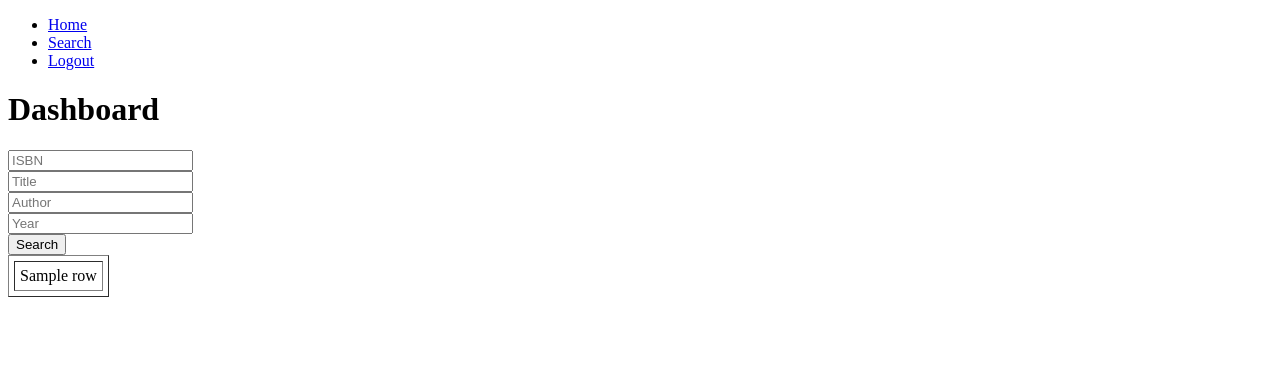
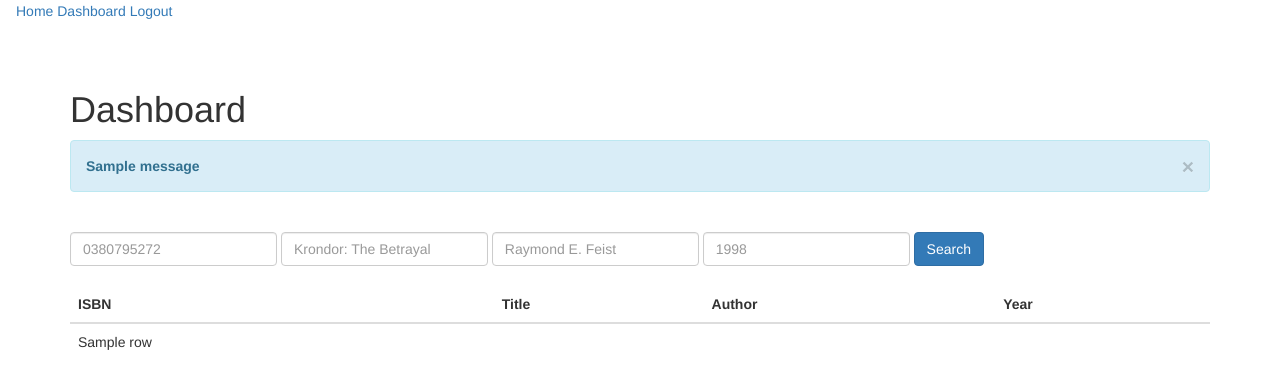
Before and after one commit to thechidiya/bookreco_epita, a Flask app: template templates/dashboard.html in a window 1280 px wide. Shown: the top 389 px of the page. Run offline with Flask 2, Linux system fonts and the light colour scheme; the visitor is signed in with stand-in values (Sample User, id 1); the template is opened without the code that fills it: most values are stand-ins (such as "Sample title", 1, 10 or a date in 2020); one stand-in notice (Sample message) is shown; some libraries are stand-ins or nearby versions.

Commit message:
Changes to format, fix urls and sql queries

```diff
--- a/application.py
+++ b/application.py
@@ -17,6 +17,7 @@ api_key = os.getenv("API_KEY_GOODREADS")
 
 # Configure session to use filesystem
 app.config["SESSION_PERMANENT"] = False
+app.secret_key = b'_5#y2L"F4Q8z\n\xec]/'
 app.config["SESSION_TYPE"] = "filesystem"
 
 # Set up database
@@ -60,26 +61,46 @@ def register_user():
         email = request.form.get("email")
         password1 = request.form.get("password1")
         password2 = request.form.get("password2")
-        x = db.execute("SELECT * FROM users WHERE (username = username)")
-        if int(x) > 0 or password1 != password2:
+        x = db.execute("SELECT * FROM users WHERE (username = " + username + ")")
+        counter = 0
+        for row in x:
+            counter = counter + 1
+        if int(counter) > 0 or password1 != password2:
             flash("Username is taken, please select another or password doesn't match")
             return render_template("register.html")
-    else:
-        db.execute("INSERT INTO users (username, password, email) VALUES (%s, %s, %s)")
-        db.commit()
-        flash("Thanks for registering!")
-        session['logged_in'] = True
-        session['username'] = username
-        return redirect(url_for('dashboard'))
+        else:
+            #db.execute("INSERT INTO users (username, password, email) VALUES (%s, %s, %s)")
+            #db.commit()
+            flash("Thanks for registering!")
+            session['logged_in'] = True
+            session['username'] = username
+            return redirect(url_for('dashboard'))
 
 @app.route("/dashboard",methods=["GET", "POST"] )
 def dashboard():
     try:
-        db.execute("SELECT * from books")
-        data = db.fetchall()
-        return data
-
+        data = db.execute("SELECT * from books")
         return render_template("dashboard.html", data=data)
 
     except Exception as e:
         return (str(e))
+
+@app.route("/search",methods=["GET", "POST"] )
+def search():
+    if request.method == "POST":
+        isbn = request.form.get("isbn")
+        title = request.form.get("title")
+        author = request.form.get("author")
+        year = request.form.get("year")
+        str_sql = "SELECT * FROM books WHERE 1=1"
+        if isbn:
+            str_sql += " AND (isbn='"+isbn+"')"
+        if title:
+            str_sql += " AND (title="+title+")"
+        if author:
+            str_sql += " AND (author="+author+")"
+        if year:
+            str_sql += " AND (year='"+year+"')"
+        data = db.execute(str_sql)
+        print(str_sql)
+        return render_template("dashboard.html", data=data)
--- a/templates/dashboard.html
+++ b/templates/dashboard.html
@@ -5,15 +5,43 @@
 <body>
     <div class = "container">
         <h1>Dashboard</h1>
-        <form action="{{ url_for('search') }} method="post">
-            <input type="text" placeholder="ISBN" name="isbn"><br>
-            <input type="text" placeholder="Title" name="title"><br>
-	    <input type="text" placeholder="Author" name="author"><br>
-	    <input type="text" placeholder="Year" name="year"><br>
-            <button type="submit">Search</button>
+        {% with messages = get_flashed_messages() %}
+        {% if messages %}
+            {% for message in messages %}
+                <div class="alert alert-info fade in">
+                    <a href="#" class="close" data-dismiss="alert" onclick="parentNode.remove()">&times;</a>
+                    <strong>{{ message }}</strong>
+                </div>
+            {% endfor %}
+        {% endif %}
+        {% endwith %}
+        <br>
+        <form class="form-inline" action="{{ url_for('search') }}" method="post">
+            <label class="sr-only" for="isbn">ISBN</label>
+            <input type="text" class="form-control mb-2 mr-sm-2" id="isbn" name="isbn" placeholder="0380795272">
+
+            <label class="sr-only" for="title">Title</label>
+            <input type="text" class="form-control mb-2 mr-sm-2" id="title" name="title" placeholder="Krondor: The Betrayal">
+
+            <label class="sr-only" for="author">Author</label>
+            <input type="text" class="form-control mb-2 mr-sm-2" id="author" name="author" placeholder="Raymond E. Feist">
+
+            <label class="sr-only" for="year">Year</label>
+            <input type="text" class="form-control mb-2 mr-sm-2" id="year" name="year" placeholder="1998">
+
+            <button type="submit" class="btn btn-primary mb-2">Search</button>
         </form>
-    </div>
-    <table border="1" cellpadding="5" cellspacing="5">
+        <br>
+        <table class="table">
+            <thead>
+                <tr>
+                <th scope="col">ISBN</th>
+                <th scope="col">Title</th>
+                <th scope="col">Author</th>
+                <th scope="col">Year</th>
+                </tr>
+            </thead>
+            <tbody>
                 {% for row in data %}
                 <tr>
                 {% for d in row %}
@@ -21,7 +49,9 @@
                 {% endfor %}
                 </tr>
                 {% endfor %}
+            </tbody>
         </table>
+    </div>
 </body>
 
 {% endblock %}
--- a/templates/header.html
+++ b/templates/header.html
@@ -2,19 +2,22 @@
 <html>
     <head>
         <title>Review system</title>
+        <link rel="stylesheet" href="https://maxcdn.bootstrapcdn.com/bootstrap/3.3.7/css/bootstrap.min.css">
     </head>
     <body>
-        <nav class="nav-menu">
-            <ul>
-                <li><a href="{{ url_for('index') }}">Home</a></li>
-		{% if session['user_id'] is defined %}
-		    <li><a href="{{ url_for('search') }}">Search</a></li>
-		    <li><a href="{{ url_for('logout') }}">Logout</a></li>
-		{% else %}
-                    <li><a href="{{ url_for('login') }}">Login</a></li>
-                    <li><a href="{{ url_for('register_user') }}">Register</a></li>
+        <nav class="navbar navbar-expand-lg navbar-light bg-light">
+            <div class="collapse navbar-collapse" id="navbarNavAltMarkup">
+                <div class="navbar-nav">
+                <a class="nav-item nav-link" href="{{ url_for('index') }}">Home</a>
+                {% if session['user_id'] is defined %}
+		            <a class="nav-item nav-link" href="{{ url_for('dashboard') }}">Dashboard</a>
+		            <a class="nav-item nav-link" href="{{ url_for('logout') }}">Logout</a>
+		        {% else %}
+                    <a class="nav-item nav-link" href="{{ url_for('login') }}">Login</a>
+                    <a class="nav-item nav-link" href="{{ url_for('register') }}">Register</a>
                 {% endif %}
-            </ul>
+                </div>
+            </div>
         </nav>
         {% block body %}
         {% endblock %}
```
Also changed, not shown: templates/login.html (+12 -14 lines), templates/register.html (+24 -6 lines), templates/static/config.js (added, +26 -0 lines), 1 other file. Lines whose indentation alone changed are shown as unchanged.
